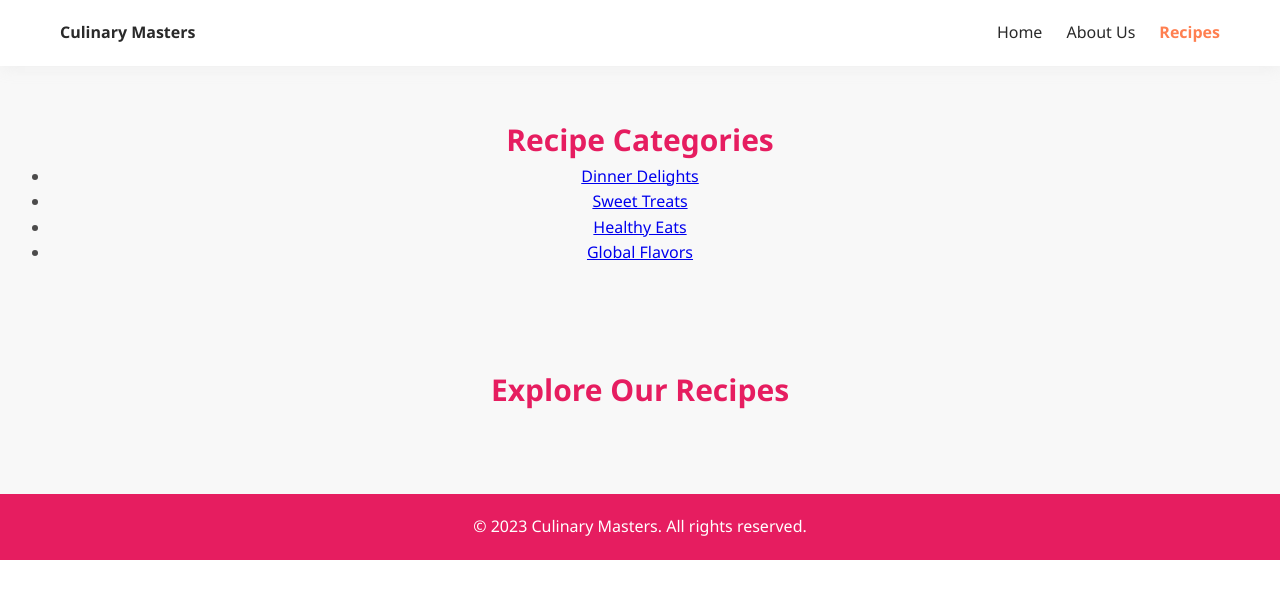
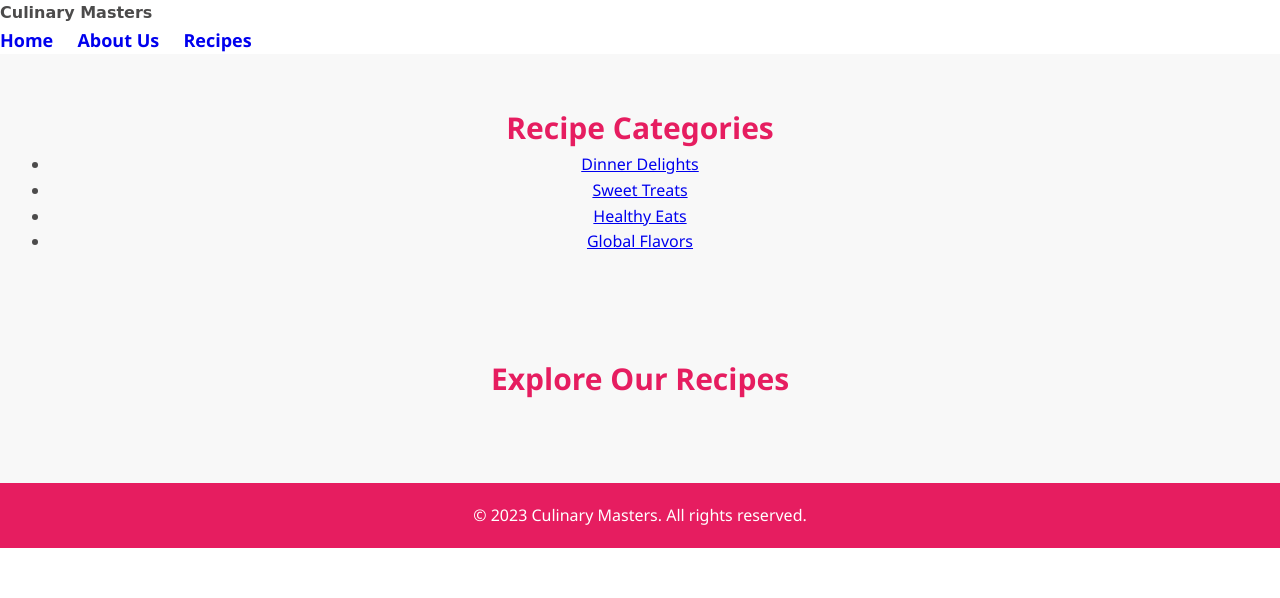
Before and after one commit to MutiatBash/BGIT-Homework, a plain HTML site: page Assignments/Assignment-3/pages/recipes/recipes.html in a window 1280 px wide. Drawn offline with Linux system fonts and the light colour scheme.

Commit message:
initial commit

```diff
--- a/Assignments/Assignment-3/styles/home.css
+++ b/Assignments/Assignment-3/styles/home.css
@@ -31,6 +31,12 @@ body {
 	align-items: center;
 	gap: 24px;
 	color: #2a2a2a;
+}
+
+.header .logo{
+    font-family: cursive;
+    color: coral;
+	font-weight: 600;
 }
 
 .main-nav ul li a {
--- a/Assignments/Assignment-3/styles/recipes.css
+++ b/Assignments/Assignment-3/styles/recipes.css
@@ -9,39 +9,31 @@ body {
 	color: rgb(76, 75, 75);
 }
 
-.header {
-	display: flex;
-	flex-direction: row;
-	justify-content: space-between;
-	align-items: center;
+.site-header {
 	background-color: white;
 	color: #2a2a2a;
-	padding: 20px 60px;
-	position: sticky;
-	top: 0;
-	right: 0;
-	left: 0;
-	box-shadow: 1px 2px 15px rgba(198, 198, 198, 0.191);
+	padding: 10px;
 }
+
 
 .main-nav ul {
 	list-style: none;
-	display: flex;
-	justify-content: space-between;
-	align-items: center;
-	gap: 24px;
-	color: #2a2a2a;
 }
 
-.main-nav ul li a {
-	text-decoration: none;
-	color: #2a2a2a;
-}
-.main-nav ul li a.active {
-	color: coral;
-	font-weight: 600;
+.main-nav ul li {
+	display: inline;
+	margin-right: 20px;
 }
 
+.main-nav a {
+	text-decoration: none;
+	font-weight: bold;
+	font-size: 18px;
+}
+
+.header .logo h4{
+    font-family: cursive;
+}
 .recipe-categories-section {
 	text-align: center;
 	padding: 50px;
```
